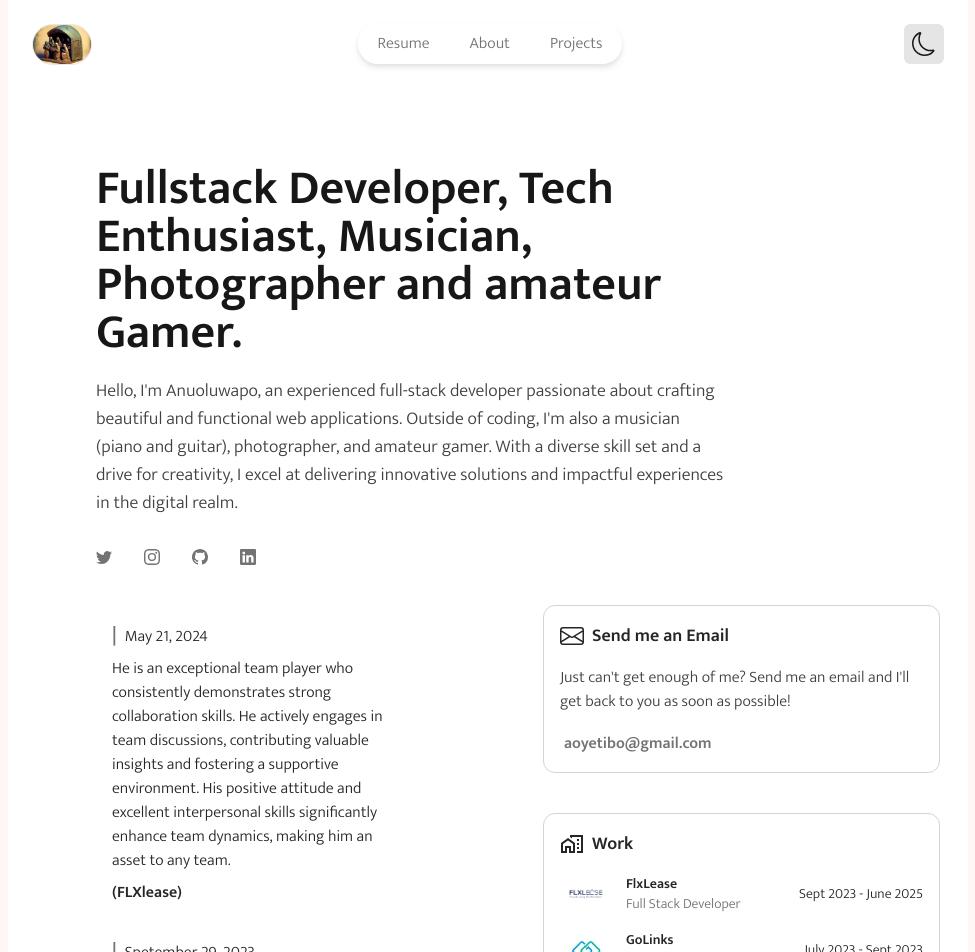
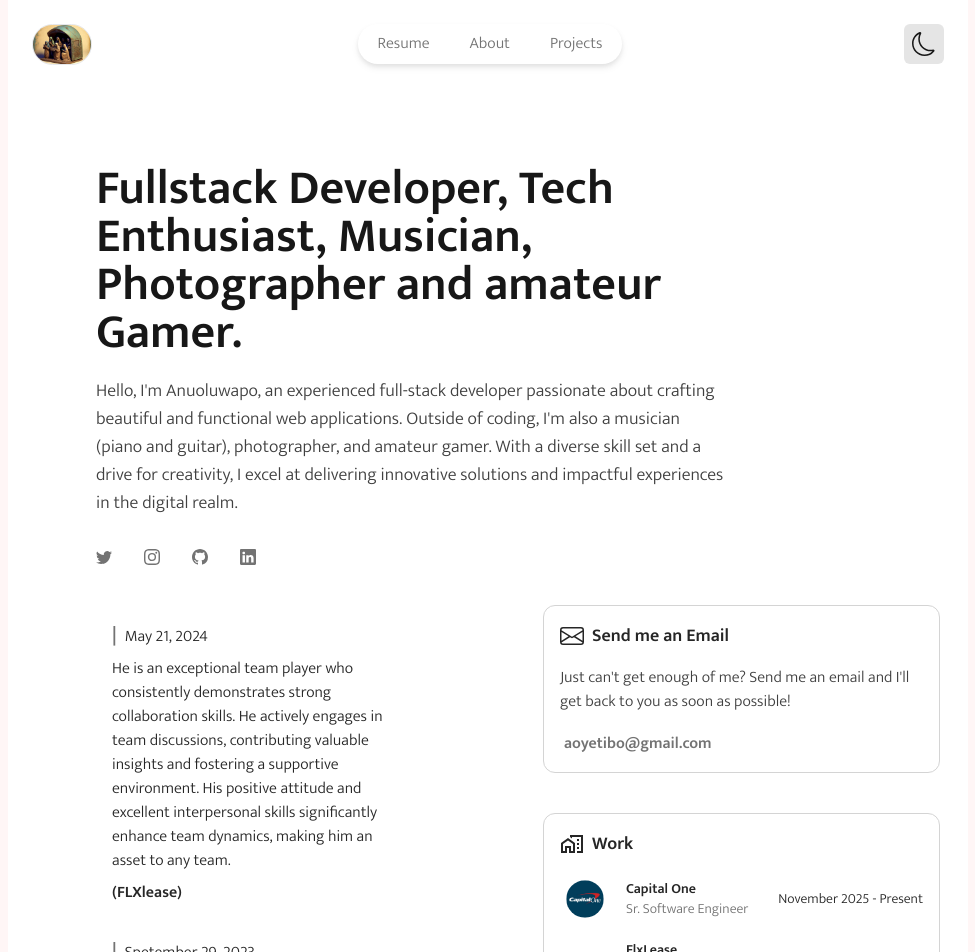
Before and after one commit to Aoyetibo557/minimal-portfolio, a Next.js app: page /home in a window 1280 px wide. Shown: the top 952 px of the page, without its empty margins (152-1127 px from the left). Built offline with nearby package versions, Linux system fonts and the light colour scheme; a web font is replaced by a local one.

Commit message:
updates. adding new work location

```diff
--- a/const/work.ts
+++ b/const/work.ts
@@ -8,6 +8,13 @@ interface Work {
 }
 
 export const workhistory: Work[] = [
+  {
+    name: "Capital One",
+    worktitle: "Sr. Software Engineer",
+    date: "November 2025 - Present",
+    image: "/static/images/capone_logo.jpg",
+    href: "https://www.capitalone.com",
+  },
   {
     name: "FlxLease",
     worktitle: "Full Stack Developer",
--- a/package.json
+++ b/package.json
@@ -1,6 +1,6 @@
 {
   "name": "minimal-portfolio",
-  "version": "0.1.0",
+  "version": "2.0.0",
   "private": true,
   "scripts": {
     "dev": "next dev",
```
Also changed, not shown: public/static/images/capone_logo.jpg (added), 1 other file (tests, documents, lock files or other folders).
